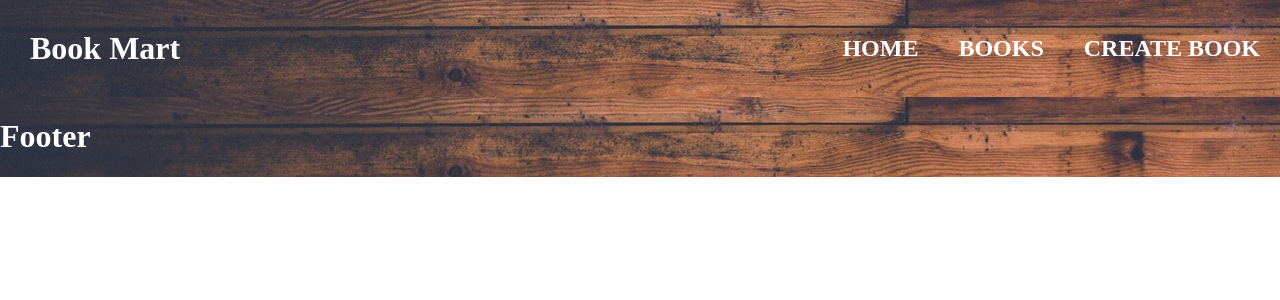
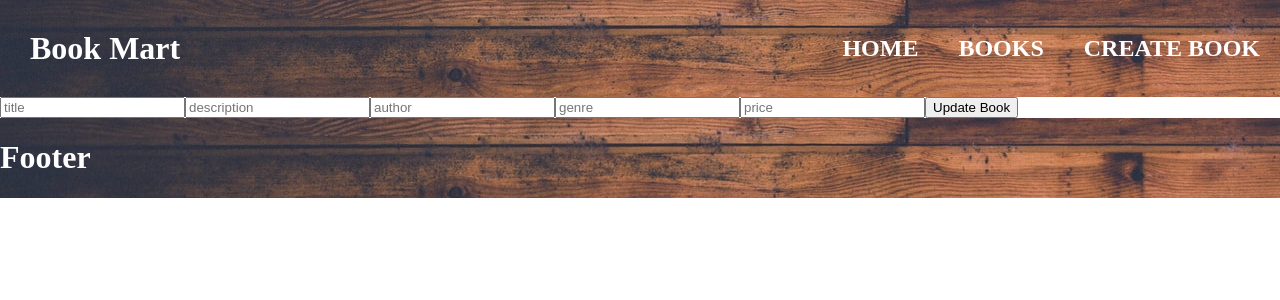
Before and after one commit to Dekann30/Books-Mart-Frontend, a React (Create React App) app: page /books/1/update in a window 1280 px wide. Shown: the top 300 px of the page. Built offline with nearby package versions, Linux system fonts and the light colour scheme; no server answers.

Commit message:
Add functionality to display different forms based on path name

```diff
--- a/src/App.js
+++ b/src/App.js
@@ -35,9 +35,15 @@ export default function App() {
     getBooks()
   }
 
-  const updateBook = async ({showBook}) => {
-    // the rest of the function
-    const id = showBook._id
+  const updateBook = async (book, id) => {
+    await fetch(URL + id, {
+      method: "PUT",
+      headers: {
+        "Content-Type": "Application/json",
+      },
+      body: JSON.stringify(book)
+    })
+    getBooks()
   }
 
   const deleteBook = async (id) => {
@@ -56,7 +62,7 @@ export default function App() {
       <Routes>
         <Route path='/' element={<Home bookShelfBg={bookShelfBg}/>} />
         <Route
-          path='/books'
+          path='/books/'
           element={<Books
               books={books}
               getBooks={getBooks}
@@ -66,7 +72,7 @@ export default function App() {
             />}
         />
         <Route
-          path='/books/:id'
+          path='/books/:id/'
           element={
           <ShowBook
             showBook={showBook}
@@ -74,7 +80,8 @@ export default function App() {
             updateBook={updateBook}
           />}
         />
-        <Route path='/new' element={<BookForm createBook={createBook} />}/>
+        <Route path='/books/new/' element={<BookForm createBook={createBook} />} />
+        <Route path='/books/:id/update/' element={<BookForm />} />
       </Routes>
       <Footer woodBg={woodBg} />
     </div>
--- a/src/components/BookCard.jsx
+++ b/src/components/BookCard.jsx
@@ -9,8 +9,12 @@ export default function BookCard({ idx, author, title, description, genre, price
     navigate(`/books/${book._id}`)
   }
 
-  const handleDelete = (e) => {
+  const handleDelete = () => {
     deleteBook(book._id)
+  }
+
+  const handleUpdate = () => {
+    navigate(`/books/${book._id}/update`)
   }
 
   return <div >
@@ -21,7 +25,7 @@ export default function BookCard({ idx, author, title, description, genre, price
       {genre}
       {price}
       </div>
-    <button>update</button>
+    <button onClick={handleUpdate} >update</button>
     <button onClick={handleDelete} >delete</button>
   </div>
 }
--- a/src/components/Header.jsx
+++ b/src/components/Header.jsx
@@ -36,7 +36,7 @@ export default function Header({ woodBg }) {
       <nav>
         <Link to="/" ><h2>HOME</h2></Link>
         <Link to="/books" ><h2>BOOKS</h2></Link>
-        <Link to="/new" ><h2>CREATE BOOK</h2></Link>
+        <Link to="/books/new" ><h2>CREATE BOOK</h2></Link>
       </nav>
     </StyledHeader>
   )
--- a/src/pages/BookForm.jsx
+++ b/src/pages/BookForm.jsx
@@ -38,6 +38,15 @@ export default function Form({ createBook }) {
     navigate('/books')
   }
 
+  // check to see the path
+  const pathname = (window.location.href).toString().split('/')
+
+  // if the path ends with 'new' then return true false otherwise
+  const isNew = () => {
+    return !!((pathname[4] === 'new') ? true : false)
+  }
+
+  const createForm = () => {
     return (
       <form onSubmit={handleSubmit}>
         <input
@@ -83,3 +92,53 @@ export default function Form({ createBook }) {
       </form>
     )
   }
+
+  const updateForm = () => {
+    return (
+      <form onSubmit={handleSubmit}>
+        <input
+          type="text"
+          name="title"
+          placeholder="title"
+          onChange={handleChange}
+          required={true}
+        />
+
+        <input
+          type="text"
+          name="description"
+          placeholder="description"
+          onChange={handleChange}
+        />
+
+        <input
+          type="text"
+          name="author"
+          placeholder="author"
+          onChange={handleChange}
+          required={true}
+        />
+
+        <input
+          type="text"
+          name="genre"
+          placeholder="genre"
+          onChange={handleChange}
+          required={true}
+        />
+
+        <input
+          type="number"
+          name="price"
+          placeholder="price"
+          onChange={handleChange}
+          required={true}
+          step={0.01}
+        />
+        <button type="submit">Update Book</button>
+      </form>
+    )
+  }
+
+  return isNew() ? createForm() : updateForm()
+}
--- a/src/pages/Books.jsx
+++ b/src/pages/Books.jsx
@@ -1,8 +1,6 @@
 import BookCard from '../components/BookCard'
-import { useEffect } from 'react'
 
 export default function Books({ getBooks, books, setShowBook, deleteBook }) {
-  useEffect(() => { getBooks() }, [])
 
   return (
     <div>
```
Lines whose indentation alone changed are shown as unchanged.
